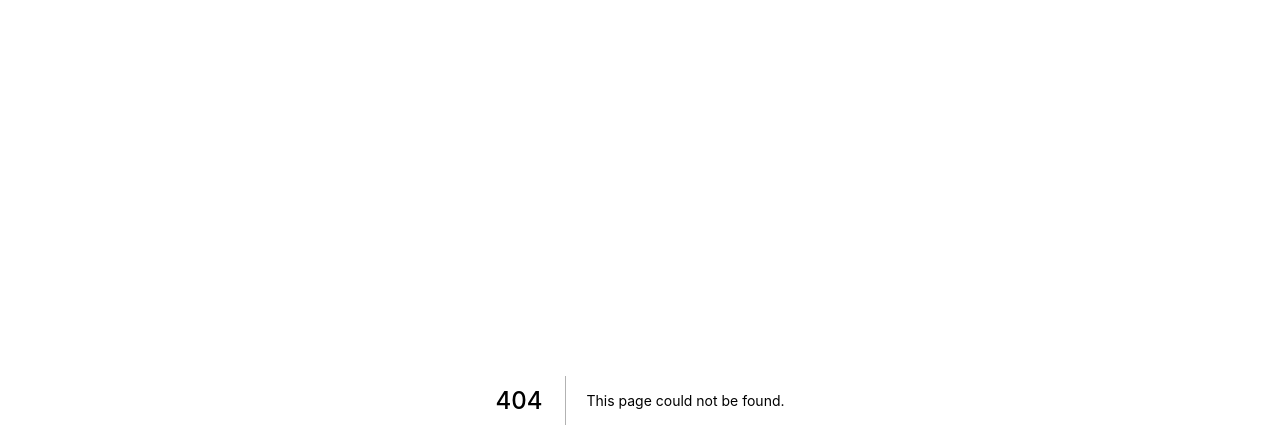
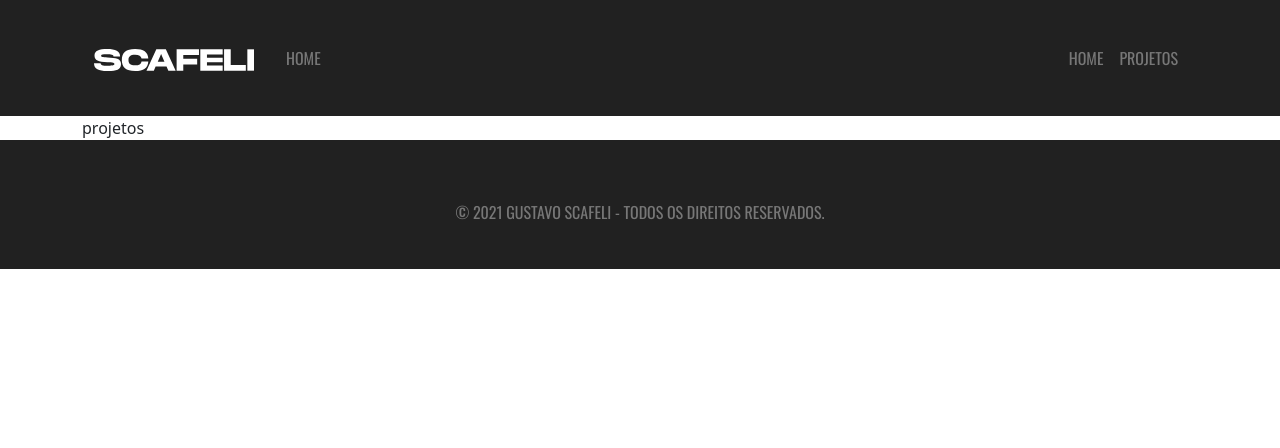
Before and after one commit to scafelicodes/site-nextjs, a Next.js app: page /projetos in a window 1280 px wide. Before the commit this address had no page. Shown: the top 448 px of the page. Built offline with nearby package versions, Linux system fonts and the light colour scheme.

Commit message:
Atualização da home para Gustavo

```diff
--- a/components/footer/index.js
+++ b/components/footer/index.js
@@ -4,8 +4,7 @@ export default function Footer() {
   return (
     <footer>
       <Container className="text-center">
-        <p>© 2021 Scafeli, Produtora de Contéudos Digitais.</p>
-        <p>Itaboraí, Rio de Janeiro.</p>
+        <p>© 2021 Gustavo Scafeli - Todos os direitos reservados.</p>
       </Container>
     </footer>
   );
--- a/components/header/index.js
+++ b/components/header/index.js
@@ -1,56 +1,40 @@
-import { Container, Row, Col, Navbar, Nav, NavDropdown } from "react-bootstrap";
+import Link from "next/link";
+import { withRouter } from "next/router";
+import classNames from "classnames";
+import { Container, Navbar, Nav } from "react-bootstrap";
 
-export default function Header() {
+export const NavLink = (props) => {
+  let className = classNames({
+    "nav-link": true,
+    "is-active": props.pathname,
+  });
   return (
-    <>
+    <Link href={props.path}>
+      <a className={className}>{props.label}</a>
+    </Link>
+  );
+};
+
+const Header = ({ router: { pathname } }) => (
   <header>
-        <Navbar collapseOnSelect expand="lg" variant="dark">
+    <Container id="wrapper-navbar">
+      <Navbar expand="lg">
         <Container>
           <Navbar.Brand href="/">
             <img className="logo-header" src="logo-scafeli-white.svg" />
           </Navbar.Brand>
-            <Navbar.Toggle aria-controls="responsive-navbar-nav" />
-            <Navbar.Collapse id="responsive-navbar-nav">
-              <Nav className="me-auto"></Nav>
-              <Nav>
-                <NavDropdown title="O que fazemos" id="collasible-nav-dropdown">
-                  <NavDropdown.Item href="#action/3.1">
-                    Social Media
-                  </NavDropdown.Item>
-                  <NavDropdown.Item href="#action/3.2">
-                    Produção de Vídeos
-                  </NavDropdown.Item>
-                  <NavDropdown.Item href="#action/3.3">
-                    Fotografia Comercial
-                  </NavDropdown.Item>
-                  <NavDropdown.Item href="#action/3.4">
-                    Landing Pages
-                  </NavDropdown.Item>
-                </NavDropdown>
-                <NavDropdown title="Social" id="collasible-nav-dropdown">
-                  <NavDropdown.Item href="#action/3.1">Insta</NavDropdown.Item>
-                  <NavDropdown.Item href="#action/3.2">
-                    Behance
-                  </NavDropdown.Item>
-                  <NavDropdown.Item href="#action/3.3">
-                    Unsplash
-                  </NavDropdown.Item>
-                  <NavDropdown.Item href="#action/3.4">
-                    LinkedIn
-                  </NavDropdown.Item>
-                </NavDropdown>
-
-                <Nav.Link href="/trabalhos">Projetos</Nav.Link>
-                <Nav.Link href="/blog">Blog</Nav.Link>
-
-                <Nav.Link eventKey={2} href="/orcamento">
-                  Contato
-                </Nav.Link>
+          <Navbar.Toggle aria-controls="basic-navbar-nav" />
+          <Navbar.Collapse id="basic-navbar-nav">
+            <NavLink path="/" label="Home" pathname />
+            <Nav className="ml-auto">
+              <NavLink path="/" label="Home" pathname />
+              <NavLink path="/projetos" label="Projetos" pathname />
             </Nav>
           </Navbar.Collapse>
         </Container>
       </Navbar>
+    </Container>
   </header>
-    </>
 );
-}
+
+export default withRouter(Header);
--- a/package.json
+++ b/package.json
@@ -8,12 +8,12 @@
     "start": "next start"
   },
   "dependencies": {
-    "bootstrap": "^4.6.0",
+    "classnames": "^2.3.1",
     "next": "10.0.7",
     "next-images": "^1.7.0",
     "next-seo": "^4.26.0",
     "react": "17.0.1",
-    "react-bootstrap": "^1.5.0",
+    "react-bootstrap": "^1.6.1",
     "react-dom": "17.0.1",
     "sass": "^1.32.8",
     "sharp": "^0.27.2"
--- a/pages/_app.js
+++ b/pages/_app.js
@@ -1,7 +1,5 @@
+import Head from "next/head";
 import "../styles/global.scss";
-import "bootstrap/dist/css/bootstrap.min.css";
-
-import Head from "next/head";
 
 import { DefaultSeo } from "next-seo";
 import SEO from "../next-seo.config";
@@ -10,6 +8,14 @@ function MyApp({ Component, pageProps }) {
   return (
     <>
       <Head>
+        <meta name="viewport" content="width=device-width, initial-scale=1" />
+
+        <link
+          href="https://cdn.jsdelivr.net/npm/bootstrap@5.0.0-beta2/dist/css/bootstrap.min.css"
+          rel="stylesheet"
+        />
+        <script src="https://cdn.jsdelivr.net/npm/bootstrap@5.0.0-beta2/dist/js/bootstrap.bundle.min.js"></script>
+
         <title>Gustavo Scafeli - Software Engineer</title>
         <link rel="shortcut icon" href="/favicon.png" />
       </Head>
--- /dev/null
+++ b/pages/projetos.js
@@ -0,0 +1,13 @@
+import Header from "./../components/header";
+import Footer from "./../components/footer";
+
+export default function Projetos() {
+  return (
+    <div className="projetos">
+      <Header />
+      <div className="container">projetos</div>
+
+      <Footer />
+    </div>
+  );
+}
```
Also changed, not shown: pages/index.js (+2 -17 lines), 1 other file (tests, documents, lock files or other folders). Lines whose indentation alone changed are shown as unchanged.
